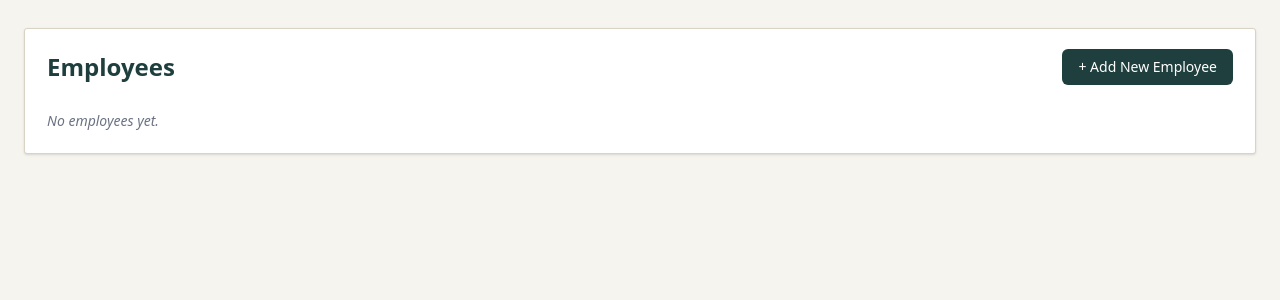
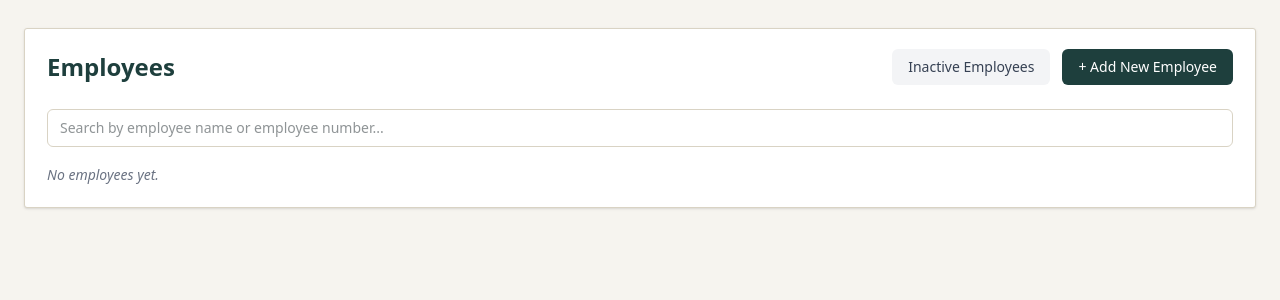
Before and after one commit to gel0king/leave-app, a Flask app: page /employees in a window 1280 px wide. Shown: the part 114-414 px from the top of the page. Run offline with Flask 3, Linux system fonts and the light colour scheme; parts of the project's set-up code (start-up, migrations or seed data) failed here and were passed over.

Commit message:
added soft delete to employees, new page, and updated log model to delete logs on employee deletion

```diff
--- a/app/models.py
+++ b/app/models.py
@@ -74,7 +74,8 @@ class Employee(db.Model):
 
     logs = db.relationship(
         "Log",
-        back_populates="employee"
+        back_populates="employee",
+        cascade="all, delete-orphan"
     )
 
 class LeaveType(db.Model):
--- a/app/routes/employees.py
+++ b/app/routes/employees.py
@@ -12,7 +12,7 @@ employees_bp = Blueprint("employees", __name__)
 
 @employees_bp.route("/employees")
 def employees():
-    employees = Employee.query.order_by(Employee.name).all()
+    employees = Employee.query.filter(Employee.employment_status != "Inactive").order_by(Employee.name).all()
 
     return render_template("employees.html", employees=employees)
 
@@ -392,14 +392,56 @@ def edit_employee(emp_id):
 
     return redirect(url_for("employees.employees"))
 
-# TODO: Implement soft delete for employees.
-@employees_bp.route(
-    "/employees/<int:emp_id>/remove",
-    methods=["POST"]
-)
+@employees_bp.route("/employees/inactive")
+def inactive_employees():
+    employees = (Employee.query.filter(Employee.employment_status == "Inactive").order_by(Employee.name).all())
+    return render_template("inactive_employees.html", employees=employees)
+
+@employees_bp.route("/employees/<int:emp_id>/remove", methods=["POST"])
 def remove_employee(emp_id):
-    return render_template("employees.html")
+    employee = Employee.query.get_or_404(emp_id)
 
+    old_status = employee.employment_status
+    employee.employment_status = "Inactive"
+
+    # TODO: Change DEACTIVATE to something else to better represent a employee being marked inactive
+    create_log(
+        employee=employee,
+        action="DEACTIVATE",
+        description="Employee marked as inactive",
+        old_values={"employment_status": old_status,},
+        new_values={"employment_status": "Inactive",},
+    )
+    db.session.commit()
+    flash("Employee marked as inactive.", "success")
+
+    return redirect(url_for("employees.employees"))
+
+@employees_bp.route("/employees/<int:emp_id>/permanently-delete", methods=["POST"])
+def permanently_delete_employee(emp_id):
+    employee = Employee.query.get_or_404(emp_id)
+
+    # Check for logs other than employee creation
+    meaningful_logs = [
+        log for log in employee.logs
+        if log.action not in ("CREATE", "DEACTIVATE")
+    ]
+
+    # Give error if employee has other logs
+    if meaningful_logs:
+        flash(
+            "This employee cannot be permanently deleted because they have existing history.",
+            "error"
+        )
+        return redirect(url_for("employees.inactive_employees"))
+
+    db.session.delete(employee)
+    db.session.commit()
+    flash("Employee permanently deleted.", "success")
+
+    # No log created due to relationship cascade erasing all logs
+
+    return redirect(url_for("employees.inactive_employees"))
 
 def parse_date(value):
     if not value:
--- a/app/templates/employees.html
+++ b/app/templates/employees.html
@@ -4,14 +4,22 @@
 <div class="rounded-[3px] border border-[#d9d3c4] bg-white px-[22px] py-5 shadow-sm">
     <div class="flex justify-between items-center mb-6">
     <h2 class="text-2xl font-semibold text-[#1e3f3d] m-0">Employees</h2>
-        <a href="{{ url_for('employees.new_employee') }}" class="px-4 py-2 bg-[#1e3f3d] text-white rounded-md text-sm font-medium hover:bg-[#16302d] transition-colors no-underline">+ Add New Employee</a>
+    <div class="flex gap-3">
+        <a href="{{ url_for('employees.inactive_employees') }}"
+            class="px-4 py-2 bg-gray-100 text-gray-700 rounded-md text-sm font-medium hover:bg-gray-200 transition-colors no-underline">
+            Inactive Employees
+        </a>
+        <a href="{{ url_for('employees.new_employee') }}"
+            class="px-4 py-2 bg-[#1e3f3d] text-white rounded-md text-sm font-medium hover:bg-[#16302d] transition-colors no-underline">
+            + Add New Employee
+        </a>
+    </div>
+</div>
+    <div class="mb-4">
+        <input type="text" id="search-filter" placeholder="Search by employee name or employee number..."
+            class="w-full  px-3 py-2 border border-[#d9d3c4] rounded-md text-sm focus:outline-none focus:ring-2 focus:ring-[#2f5d5a]">
     </div>
     {% if employees %}
-    <div class="mb-4">
-        <input type="text" id="search-filter" placeholder="Search by employee name or employee number..."
-            class="w-full md:w-64 px-3 py-2 border border-[#d9d3c4] rounded-md text-sm focus:outline-none focus:ring-2 focus:ring-[#2f5d5a]">
-    </div>
-
     <div class="overflow-x-auto">
         <table class="w-full border-collapse" id="employees-table">
             <thead>
@@ -19,6 +27,7 @@
                     <th class="px-4 py-3 text-left text-sm font-bold text-[#1e3f3d] border-b border-[#d9d3c4]">Employee #</th>
                     <th class="px-4 py-3 text-left text-sm font-bold text-[#1e3f3d] border-b border-[#d9d3c4]">Name</th>
                     <th class="px-4 py-3 text-left text-sm font-bold text-[#1e3f3d] border-b border-[#d9d3c4]">Dept</th>
+                    <th class="px-4 py-3 text-left text-sm font-bold text-[#1e3f3d] border-b border-[#d9d3c4]">Status</th>
                     <th class="px-4 py-3 text-left text-sm font-bold text-[#1e3f3d] border-b border-[#d9d3c4]">Hire Date</th>
                     <th class="px-4 py-3 text-left text-sm font-bold text-[#1e3f3d] border-b border-[#d9d3c4]">FTE Start Date</th>
                     <th class="px-4 py-3 text-left text-sm font-bold text-[#1e3f3d] border-b border-[#d9d3c4]">Probation End</th>
@@ -32,6 +41,7 @@
                     <td class="px-4 py-3 text-sm border-b border-[#d9d3c4] ">{{ e.employee_number or "" }}</td>
                     <td class="px-4 py-3 text-sm border-b border-[#d9d3c4] ">{{ e.name }}</td>
                     <td class="px-4 py-3 text-sm border-b border-[#d9d3c4] ">{{ e.office or "" }}</td>
+                    <td class="px-4 py-3 text-sm border-b border-[#d9d3c4]">{{ e.employment_status or "" }}</td>
                     <td class="px-4 py-3 text-sm border-b border-[#d9d3c4] ">{{ e.start_date or "" }}</td>
                     <td class="px-4 py-3 text-sm border-b border-[#d9d3c4] ">{{ e.employment_date or "" }}</td>
                     <td class="px-4 py-3 text-sm border-b border-[#d9d3c4] ">{{ e.probation_end_date or "" }}</td>
@@ -47,16 +57,14 @@
                                 </svg>
                             </a>
                             <form method="post" action="{{ url_for('employees.remove_employee', emp_id=e.id) }}"
-                                onsubmit="return confirm('Remove this employee?');" style="display:inline;">
-                                <button type="submit" title="Delete employee"
-                                    class="inline-flex items-center justify-center w-8 h-8 rounded-md bg-red-50 text-red-600 hover:bg-red-100 transition-colors border-none cursor-pointer">
+                                class="delete-form" data-employee-name="{{ e.name }}" style="display:inline;">
+                                <button type="button" title="Deactivate employee"
+                                    class="delete-button inline-flex items-center justify-center w-8 h-8 rounded-md bg-red-50 text-red-600 hover:bg-red-100 transition-colors border-none cursor-pointer">
                                     <svg xmlns="http://www.w3.org/2000/svg" width="16" height="16" viewBox="0 0 24 24"
                                         fill="none" stroke="currentColor" stroke-width="2" stroke-linecap="round"
                                         stroke-linejoin="round">
                                         <polyline points="3 6 5 6 21 6"></polyline>
-                                        <path
-                                            d="M19 6v14a2 2 0 0 1-2 2H7a2 2 0 0 1-2-2V6m3 0V4a2 2 0 0 1 2-2h4a2 2 0 0 1 2 2v2">
-                                        </path>
+                                        <path d="M19 6v14a2 2 0 0 1-2 2H7a2 2 0 0 1-2-2V6m3 0V4a2 2 0 0 1 2-2h4a2 2 0 0 1 2 2v2"></path>
                                         <line x1="10" y1="11" x2="10" y2="17"></line>
                                         <line x1="14" y1="11" x2="14" y2="17"></line>
                                     </svg>
@@ -72,7 +80,33 @@
     <p class="text-gray-500 italic">No employees yet.</p>
     {% endif %}
 </div>
-
+<div id="delete-modal" class="hidden fixed inset-0 z-50 flex items-center justify-center">
+    <div id="delete-modal-backdrop" class="absolute inset-0 bg-black/40"></div>
+    <div class="relative z-10 w-full max-w-md mx-4 rounded-lg bg-white shadow-xl border border-[#d9d3c4]">
+        <div class="px-6 py-5">
+            <h3 class="text-lg font-semibold text-[#1e3f3d] m-0">Deactivate Employee</h3>
+        </div>
+        <div class="px-6 py-5">
+            <p class="text-sm text-gray-700">Are you sure you want to mark <span id="delete-employee-name" class="font-semibold text-[#1e3f3d]"></span> as inactive?</p>
+            <p class="text-xs text-gray-500 mt-3">
+                The employee will be removed from the active employee list,
+                but their records and history will remain in the system.
+            </p>
+        </div>
+        <div class="px-6 py-4 bg-gray-50 rounded-b-lg">
+            <div class="flex justify-end gap-3">
+                <button type="button" id="delete-cancel"
+                    class="px-4 py-2 rounded-md bg-white border border-[#d9d3c4] text-gray-700 text-sm font-medium hover:bg-gray-100">
+                    Cancel
+                </button>
+                <button type="button" id="delete-confirm"
+                    class="px-4 py-2 rounded-md bg-red-600 text-white text-sm font-medium hover:bg-red-700">
+                    Deactivate Employee
+                </button>
+            </div>
+        </div>
+    </div>
+</div>
 <script>
     // Fuzzy search
     function fuzzyMatch(searchStr, targetStr) {
@@ -108,5 +142,58 @@
     }
 
     document.getElementById('search-filter').addEventListener('input', updateFilter);
+
+    // Deactivate employee
+    const deleteModal = document.getElementById('delete-modal');
+    const deleteModalBackdrop = document.getElementById('delete-modal-backdrop');
+    const deleteCancel = document.getElementById('delete-cancel');
+    const deleteConfirm = document.getElementById('delete-confirm');
+    const deleteEmployeeName = document.getElementById('delete-employee-name');
+
+    let selectedDeleteForm = null;
+
+    function openDeleteModal(form) {
+        selectedDeleteForm = form;
+
+        deleteEmployeeName.textContent =
+            form.getAttribute('data-employee-name');
+
+        deleteModal.classList.remove('hidden');
+        document.body.classList.add('overflow-hidden');
+
+        deleteConfirm.focus();
+    }
+
+    function closeDeleteModal() {
+        deleteModal.classList.add('hidden');
+        document.body.classList.remove('overflow-hidden');
+
+        selectedDeleteForm = null;
+    }
+
+    document.querySelectorAll('.delete-button').forEach(button => {
+        button.addEventListener('click', function () {
+            const form = this.closest('.delete-form');
+            openDeleteModal(form);
+        });
+    });
+
+    deleteCancel.addEventListener('click', closeDeleteModal);
+    deleteModalBackdrop.addEventListener('click', closeDeleteModal);
+
+    deleteConfirm.addEventListener('click', function () {
+        if (selectedDeleteForm) {
+            selectedDeleteForm.submit();
+        }
+    });
+
+    document.addEventListener('keydown', function (event) {
+        if (
+            event.key === 'Escape' &&
+            !deleteModal.classList.contains('hidden')
+        ) {
+            closeDeleteModal();
+        }
+    });
 </script>
 {% endblock %}
--- a/app/templates/history.html
+++ b/app/templates/history.html
@@ -87,7 +87,7 @@
                             {% endif %}
                         </td>
                         <td class="px-4 py-3 text-sm border-b border-gray-200">
-                            <span class="inline-block px-2 py-1 rounded text-xs font-medium {% if event.action == 'CREATE' %}bg-green-100 text-green-800 {% elif event.action == 'UPDATE' %}bg-blue-100 text-blue-800 {% elif event.action == 'DELETE' %}bg-red-100 text-red-800 {% elif event.action == 'USED' %}bg-amber-100 text-amber-800 {% else %}bg-gray-100 text-gray-800 {% endif %}">
+                            <span class="inline-block px-2 py-1 rounded text-xs font-medium {% if event.action == 'CREATE' %}bg-green-100 text-green-800 {% elif event.action == 'UPDATE' %}bg-blue-100 text-blue-800 {% elif event.action == 'DEACTIVATE' %}bg-red-100 text-red-800 {% elif event.action == 'USED' %}bg-amber-100 text-amber-800 {% else %}bg-gray-100 text-gray-800 {% endif %}">
                                 {{ event.action }}
                             </span>
                         </td>
```
Also changed, not shown: app/templates/inactive_employees.html (added, +196 -0 lines). Lines whose indentation alone changed are shown as unchanged.
